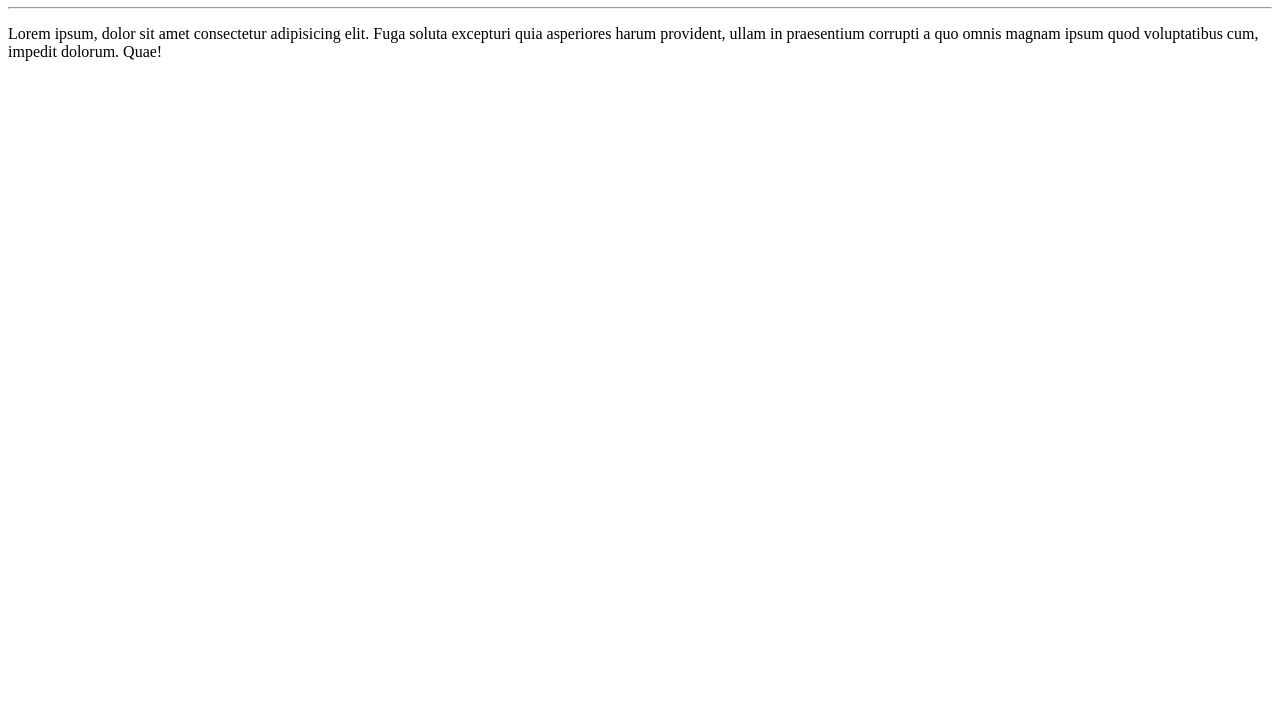
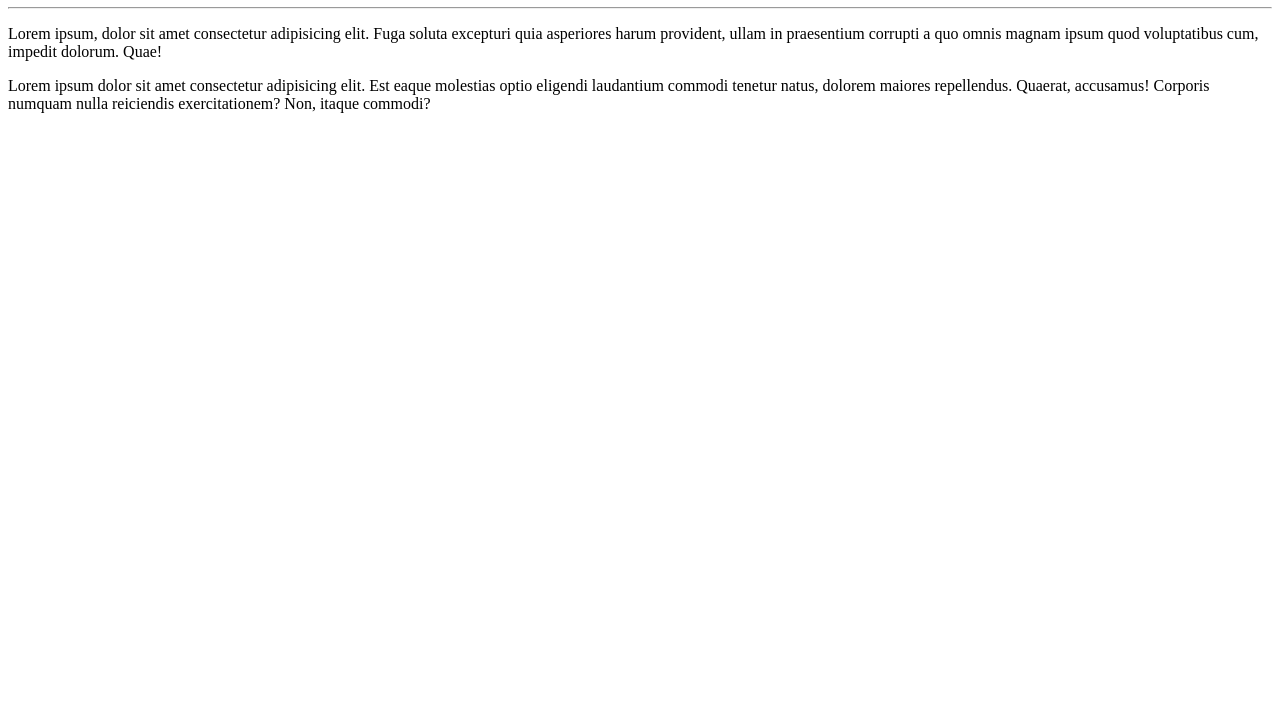
Before and after one commit to cleberson012/ola-mundo, a plain HTML site: page site-exemplo/index.html in a window 1280 px wide. Shown: the part 73-800 px from the top of the page. Drawn offline with Linux system fonts and the light colour scheme.

Commit message:
adicionei um paragrafo

```diff
--- a/site-exemplo/index.html
+++ b/site-exemplo/index.html
@@ -12,5 +12,7 @@
 
     <p>Lorem ipsum, dolor sit amet consectetur adipisicing elit. Fuga soluta excepturi quia asperiores harum provident, ullam in praesentium corrupti a quo omnis magnam ipsum quod voluptatibus cum, impedit dolorum. Quae!</p>
 
+    <p>Lorem ipsum dolor sit amet consectetur adipisicing elit. Est eaque molestias optio eligendi laudantium commodi tenetur natus, dolorem maiores repellendus. Quaerat, accusamus! Corporis numquam nulla reiciendis exercitationem? Non, itaque commodi?</p>
+
 </body>
 </html>
```
